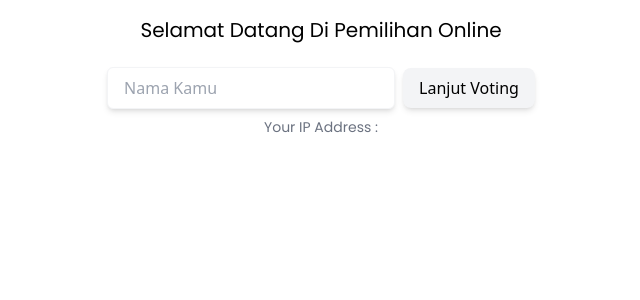
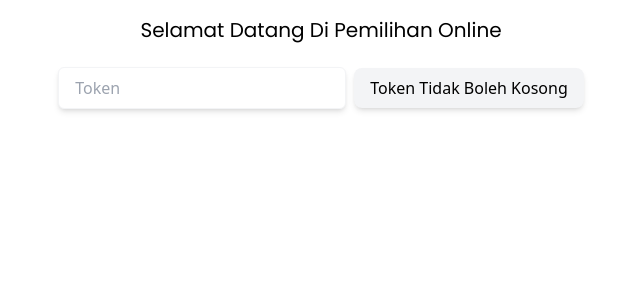
Before and after one commit to HIMSI-KALIABANG/polling-system, a React (Create React App) app: page / in a window 1280 px wide. Shown: the top 300 px of the page, without its empty margins (319-959 px from the left). Built offline with nearby package versions, Linux system fonts and the light colour scheme; no server answers; the database is empty.

Commit message:
add auth user

```diff
--- a/src/pages/index.js
+++ b/src/pages/index.js
@@ -1,36 +1,48 @@
 import { useEffect, useState } from 'react';
 import { useNavigate } from 'react-router-dom';
+import GetVoter from '../hooks/getVoter';
 
-const Home = (state) => {
-  const [name, setName] = useState('');
-  const [ipAddress, setipAddress] = useState('');
+const Home = () => {
+  const [token, setToken] = useState('');
+  const [invalidToken, setInvalidToken] = useState(false);
+  const [rules, setRules] = useState(false);
   const navigate = useNavigate();
 
+  const { voter } = GetVoter();
+
   useEffect(() => {
-    const getIP = ({ ip }) => {
-      setipAddress(ip);
-    };
-
-    fetch(`https://api.ipify.org?format=json`)
-      .then((response) => response.json())
-      .then((result) => getIP(result))
-      .catch((err) => console.log(err));
-  }, []);
+    if (token === '') {
+      setRules(true);
+    } else {
+      setRules(false);
+    }
+  }, [token]);
 
   const loginHandler = (e) => {
     e.preventDefault();
 
-    if (name === '') {
+    if (token === '') {
       return navigate('/', {
         replace: true,
       });
     }
 
-    localStorage.setItem('users', JSON.stringify({ name: e.target.nama.value, ip: ipAddress }));
+    localStorage.removeItem('admin');
 
-    navigate('/vote', {
-      replace: true,
-    });
+    if (token === process.env.REACT_APP_SECRET_KEY) {
+      localStorage.setItem('admin', JSON.stringify({ secret_key: process.env.REACT_APP_SECRET_KEY }));
+      return navigate('/admin');
+    }
+
+    const validToken = voter.filter((vote) => vote.token == token);
+
+    if (validToken.length > 0) {
+      localStorage.removeItem('token');
+      localStorage.setItem('token', JSON.stringify({ token: validToken[0].token }));
+      return navigate('/vote');
+    }
+
+    setInvalidToken(true);
   };
   return (
     <>
@@ -40,10 +52,16 @@ const Home = (state) => {
       <div className="lg:mx-32 mx-8 ">
         <div className="flex items-center flex-col ">
           <form onSubmit={loginHandler}>
-            <input value={name} name={'nama'} onChange={(e) => setName(e.target.value)} type="text" placeholder="Nama Kamu" className="px-4 py-2 w-72 focus:outline-none border-1 border rounded-md shadow-md border-gray-100" />
-            <button className="py-2 px-4 ml-0 md:ml-2 md:mb-0 mt-2 bg-gray-100 shadow-md rounded-lg capitalize">Lanjut voting</button>
+            <input value={token} name={'nama'} onChange={(e) => setToken(e.target.value)} type="text" placeholder="Token" className="px-4 py-2 w-72 focus:outline-none border-1 border rounded-md shadow-md border-gray-100" />
+            {rules ? (
+              <button disabled className="py-2 px-4 ml-0 md:ml-2 md:mb-0 mt-2 bg-gray-100 shadow-md rounded-lg capitalize">
+                Token tidak boleh kosong
+              </button>
+            ) : (
+              <button className="py-2 px-4 ml-0 md:ml-2 md:mb-0 mt-2 bg-gray-100 shadow-md rounded-lg capitalize">Lanjut voting</button>
+            )}
           </form>
-          <span className="text-sm text-gray-500 font-poppins py-2">Your IP Address : {ipAddress}</span>
+          <span className="text-sm text-gray-500 font-poppins py-2">{invalidToken ? 'Token Salah' : ''}</span>
         </div>
       </div>
     </>
--- a/src/pages/vote.js
+++ b/src/pages/vote.js
@@ -1,45 +1,36 @@
 import CandidatesComponent from '../components/CandidatesComponent';
 import LoadingComponent from '../components/LoadingComponent';
 import GetCandidates from '../hooks/getCandidates';
-import GetVoter from '../hooks/getVoter';
-import { useEffect } from 'react';
+import { useEffect, useState } from 'react';
 import { useNavigate } from 'react-router-dom';
-import { useState } from 'react';
 
 const Vote = () => {
   const candidates = GetCandidates();
-  const voter = GetVoter();
   const [trial, setTrial] = useState(false);
-
   const navigate = useNavigate();
 
   useEffect(() => {
-    if (voter.voter) {
-      const IPList = [];
-      voter.voter.map((vote) => IPList.push(vote.ipaddress));
-      const userIp = JSON.parse(window.localStorage.getItem('users'));
-
-      if (!userIp) {
-        navigate('/');
-      }
-
-      if (IPList.includes(userIp.ip)) {
-        setTrial(true);
-      }
-    }
-  }, [voter.voter, navigate]);
+    const currentToken = JSON.parse(localStorage.getItem('token'));
+    if (!currentToken) return navigate('/');
+  }, []);
 
   return (
     <>
       <div className="grid grid-cols-1 lg:grid-cols-2 gap-4">
         <div className="md:mx-28 mx-8">
           <div className="py-8">
-            <h4 className="text-xl font-poppins">Daftar Kandidat</h4>
+            <h4 className="text-xl font-poppins mb-2">Daftar Kandidat</h4>
+            {trial && (
+              <span disabled className="px-8 mt-2 py-2 rounded-lg bg-gray-50  shadow-md text-sm hover:bg-gray-100 font-poppins">
+                Maaf token sudah digunakan
+              </span>
+            )}
           </div>
+
           {!candidates.data && <LoadingComponent />}
           {candidates.data &&
             candidates.data.map((candidate, index) => {
-              return <CandidatesComponent candidate={candidate} key={index} trial={trial} />;
+              return <CandidatesComponent candidate={candidate} key={index} trial={trial} setTrial={setTrial} />;
             })}
         </div>
       </div>
```
